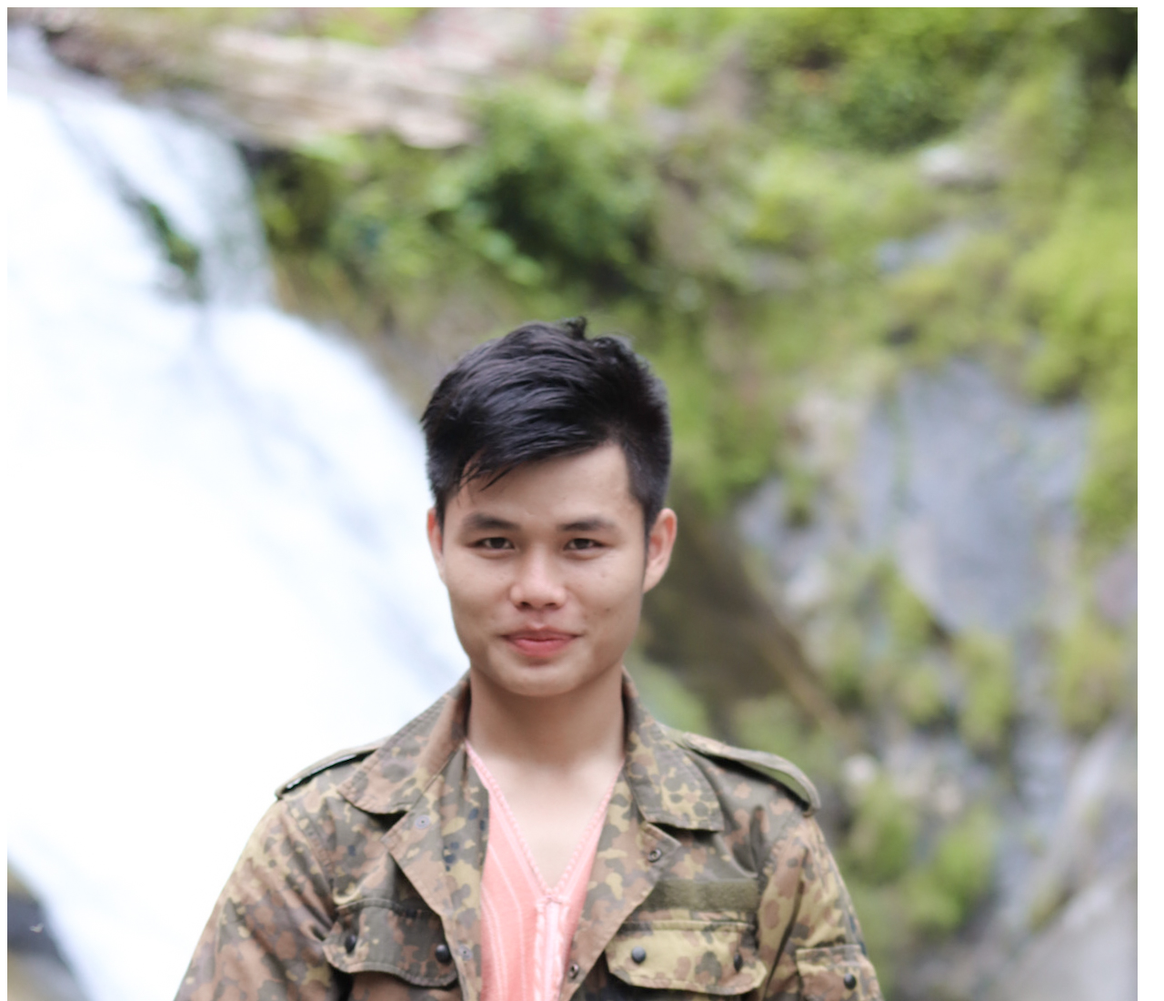
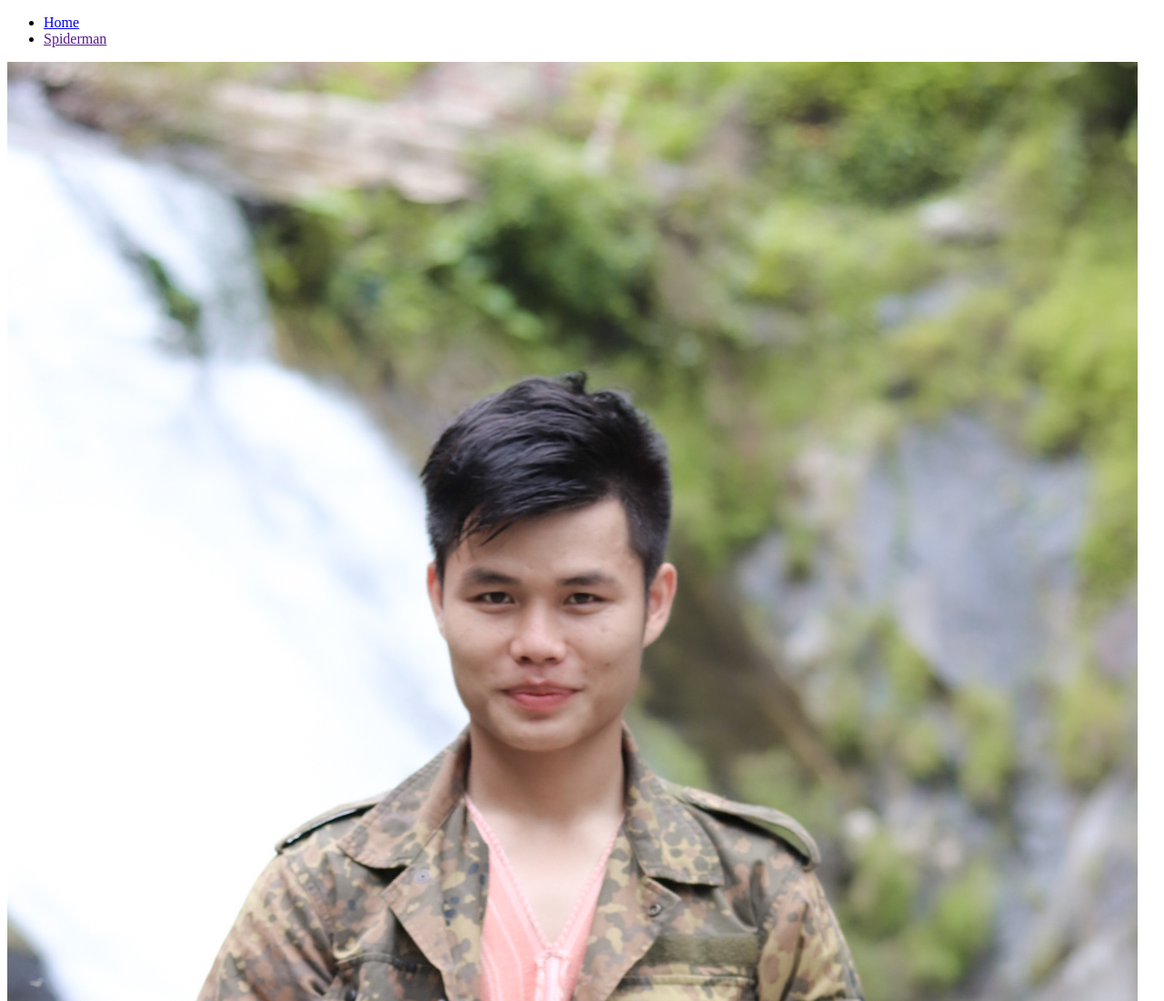
Before and after one commit to 96ekp/DavOps-labs, a plain HTML site: page index.html in a window 1280 px wide. Shown: the top 1100 px of the page at 91% size. Drawn offline with Linux system fonts and the light colour scheme.

Commit message:
Added menu

```diff
--- a/index.html
+++ b/index.html
@@ -4,6 +4,10 @@
     <title>First webpage</title>
   </head>
   <body>
+    <ul>
+      <li><a href="index.html">Home</a></li>
+      <li><a href="">Spiderman</a></li>
+    </ul>
     <img src="images/me.JPG" alt="my picture" />
     <h1>Briefly about me</h1>
     <p>
```
